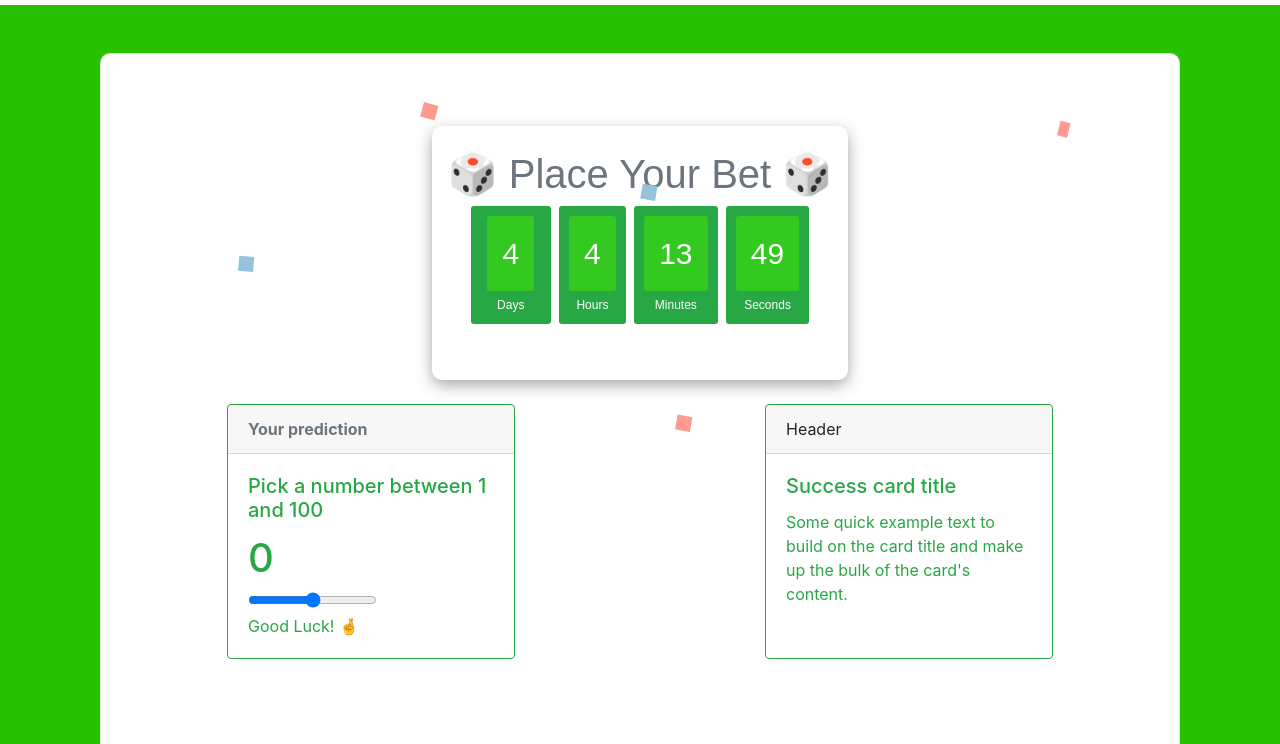
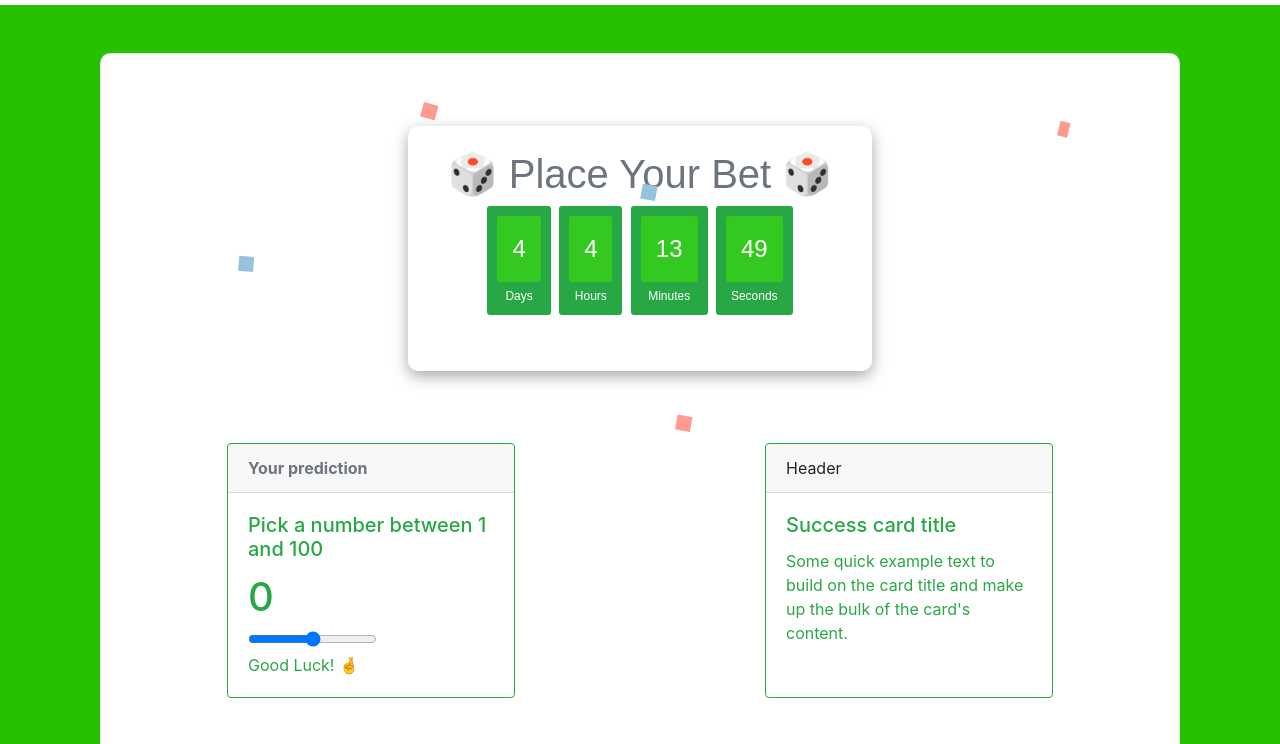
Before and after one commit to miguelcoria94/cash-app-gambler, a website: page index.html in a window 1280 px wide. Shown: the part 51-795 px from the top of the page. Drawn offline with nearby package versions, Linux system fonts and the light colour scheme.

```diff
--- a/index.html
+++ b/index.html
@@ -75,29 +75,32 @@
                 <div class="confetti"></div>
                 <div class="confetti"></div>
                 <div class="confetti"></div>
-                <div class="d-flex flex-column pb-4 pt-4 justify-content-around">
+                <div class="d-flex flex-column pb-4 pt-4 justify-content-around pl-3 pr-3">
+                    <div class="row justify-content-around mb-5">
+
                         <div class="container">
                         </div>
-                    <div class="align-self-center pt-4 pb-4" id="clockdiv" class="pt-3">
+                        <div class="align-self-center pt-4 pb-4 p-4" id="clockdiv" class="pt-3">
                             <h1 class="text-muted align-self-center h1 font-weight-normal pr-3 pl-3"> 🎲 Place Your Bet 🎲
                             </h1>
-                        <div class="mb-2 align-self-center" style="width: 5rem;">
-                            <span id="days" class="days"></span>
+                            <div class="mb-2 align-self-center">
+                                <span id="days" class="days small"></span>
                                 <div class="smalltext">Days</div>
                             </div>
-                        <div class="mb-2 align-self-center " style="width: auto;">
-                            <span id="hours" class="hours"></span>
+                            <div class="mb-2 align-self-center">
+                                <span id="hours" class="hours small"></span>
                                 <div class="smalltext">Hours</div>
                             </div>
-                        <div class="mb-2 align-self-center" style="width: auto;">
-                            <span id="minutes" class="minutes"></span>
+                            <div class="mb-2 align-self-center">
+                                <span id="minutes" class="minutes small"></span>
                                 <div class="smalltext">Minutes</div>
                             </div>
-                        <div class="mb-2 align-self-center" style="width: auto;">
-                            <span id="seconds" class="seconds"></span>
+                            <div class="mb-2 align-self-center">
+                                <span id="seconds" class="seconds small"></span>
                                 <div class="smalltext">Seconds</div>
                             </div>
                             <h1 class="special-h1 align-self-center text-muted pl-3 font-weight-bold pt-3 pr-3"></h1>
+                        </div>
                     </div>
                 </div>
                 <div class="row justify-content-around mb-5">
```
Lines whose indentation alone changed are shown as unchanged.
